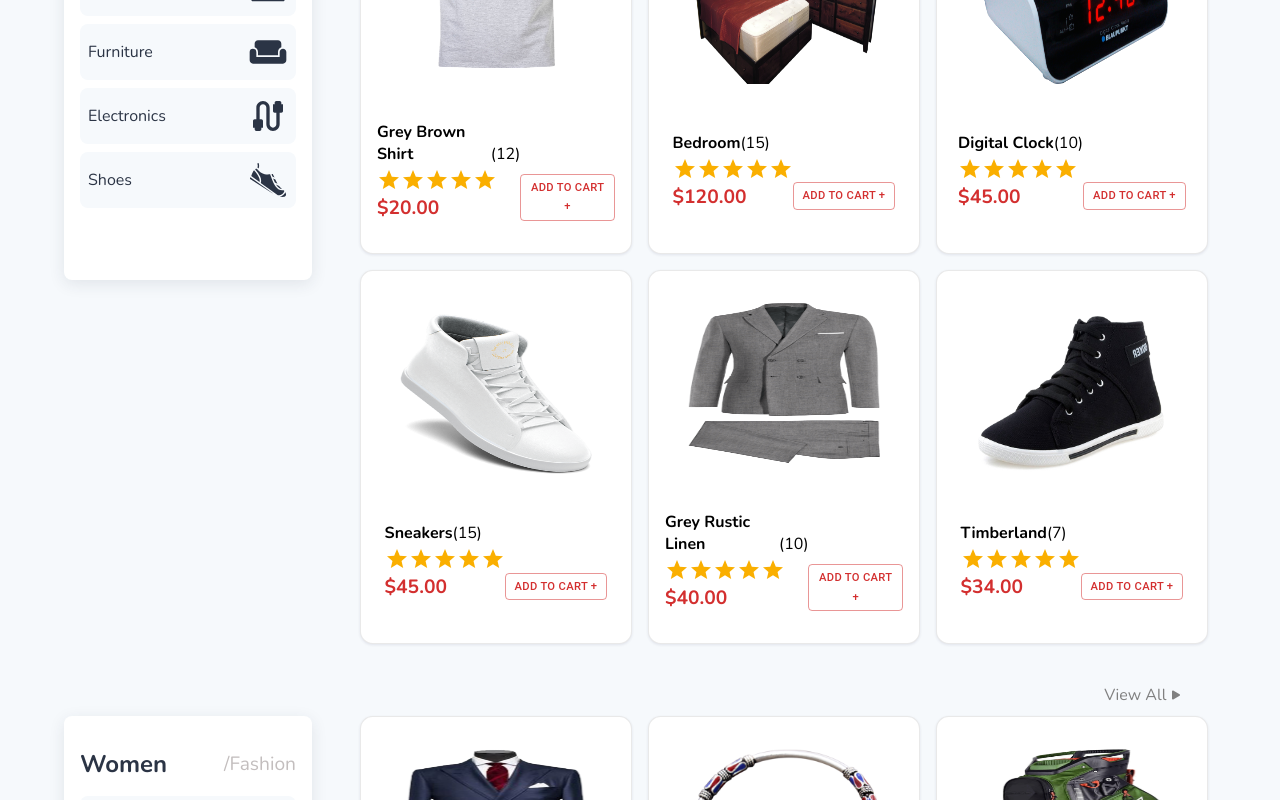
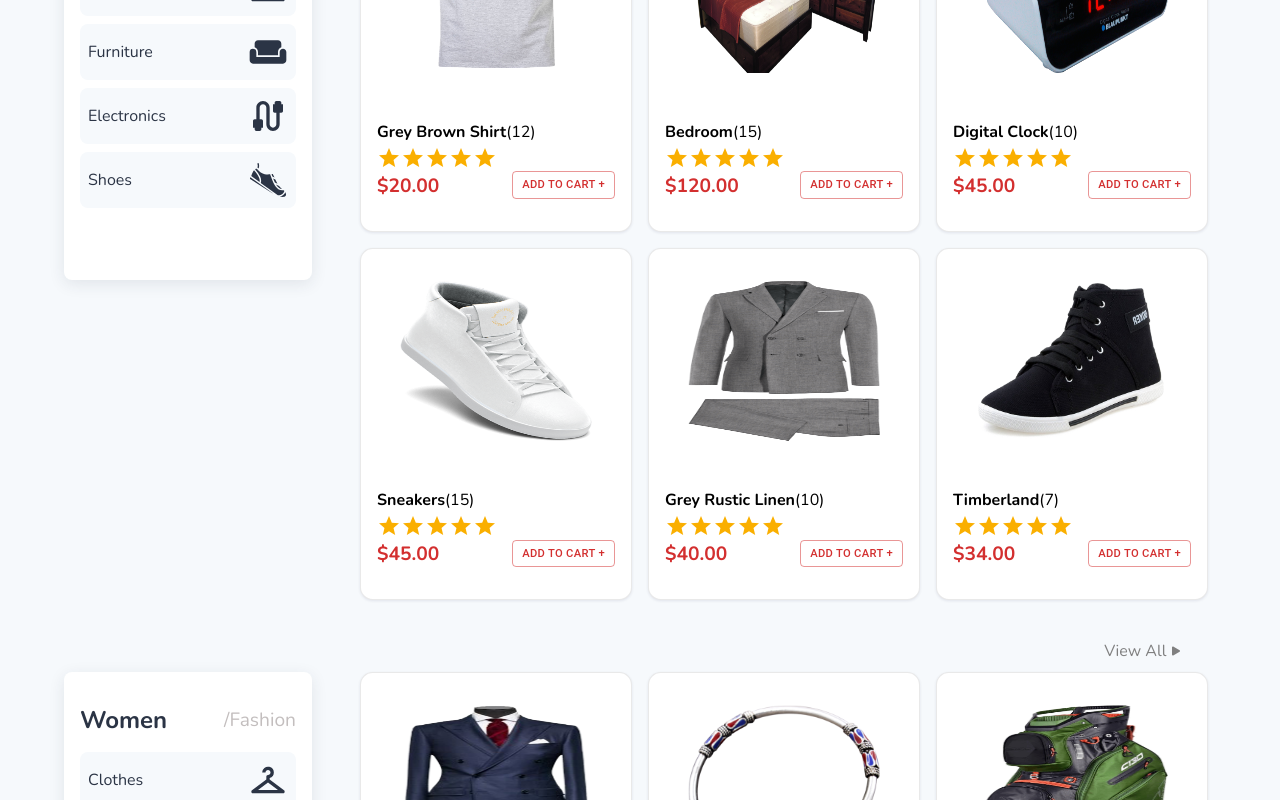
Before and after one commit to Farouk-ayo/ecommerce-, a React (Create React App) app: page / in a window 1280 px wide. Shown: the part 1820-2620 px from the top of the page. Built offline with nearby package versions, Linux system fonts and the light colour scheme.

Commit message:
fix each item width

```diff
--- a/src/UI/Body/Gender/Kids/EachKid.js
+++ b/src/UI/Body/Gender/Kids/EachKid.js
@@ -63,7 +63,7 @@ const EachKid = (props) => {
           size="small"
           onClick={addToCart}
           color="error"
-          style={{ fontSize: ".7rem", width: "4rem" }}
+          style={{ fontSize: ".7rem" }}
         >
           Add To Cart +
         </Button>
--- a/src/UI/Body/Gender/Store.module.css
+++ b/src/UI/Body/Gender/Store.module.css
@@ -102,6 +102,7 @@
 }
 
 .title {
+  width: 150%;
   display: flex;
   align-items: flex-end;
 }
@@ -111,13 +112,16 @@
 .detailCon {
   display: flex;
   align-items: flex-end;
-  /* justify-content: space-between; */
+  width: 100%;
+  justify-content: space-between;
 }
 
 .titleCon {
   display: flex;
   flex-direction: column;
+  width: 50%;
   gap: 0.2rem;
+  overflow: visible;
 }
 
 .viewAll {
--- a/src/UI/Body/flashdeals/Flashsale.module.css
+++ b/src/UI/Body/flashdeals/Flashsale.module.css
@@ -62,8 +62,6 @@
   font-size: 1.3rem;
   font-weight: 300;
   width: 150%;
-  display: inline;
-
   overflow: visible;
 }
 
@@ -78,7 +76,3 @@
   display: flex;
   gap: 0.5rem;
 }
-
-/* button {
-  width: 50%;
-} */
```
